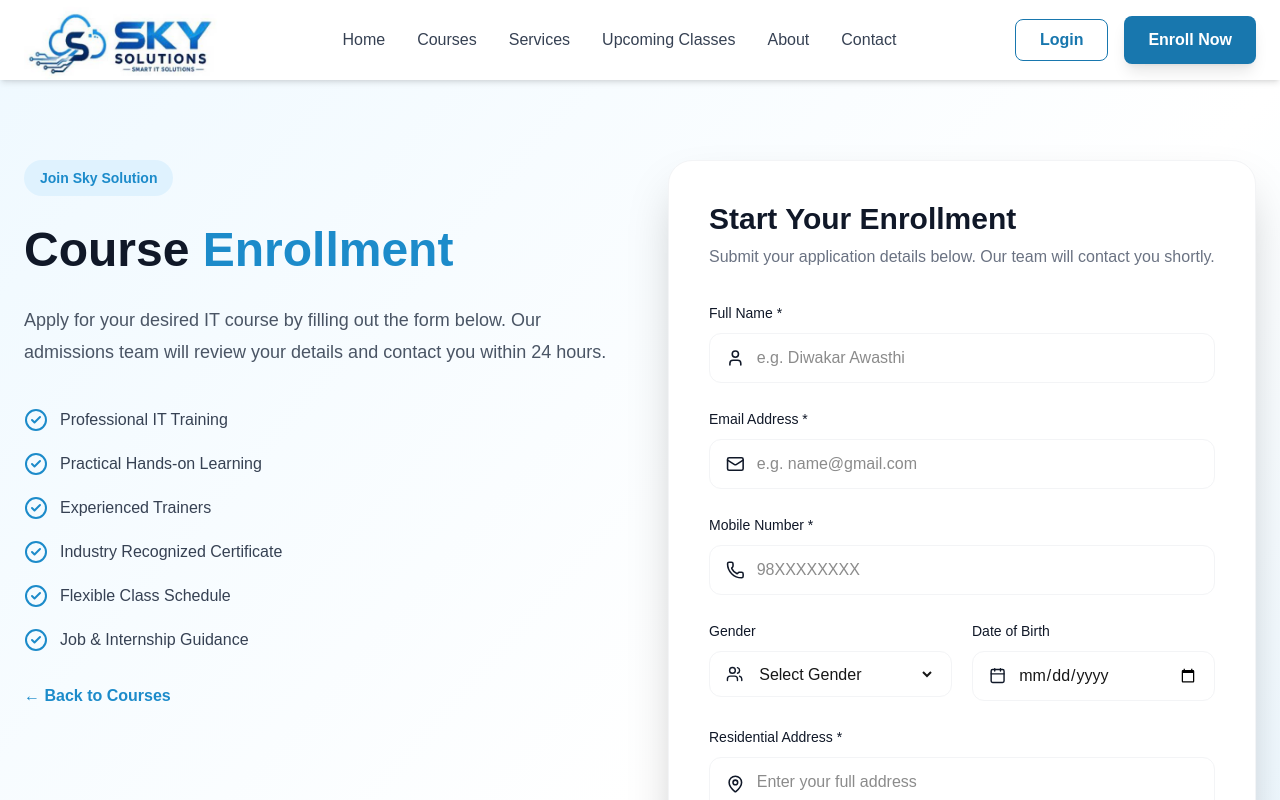
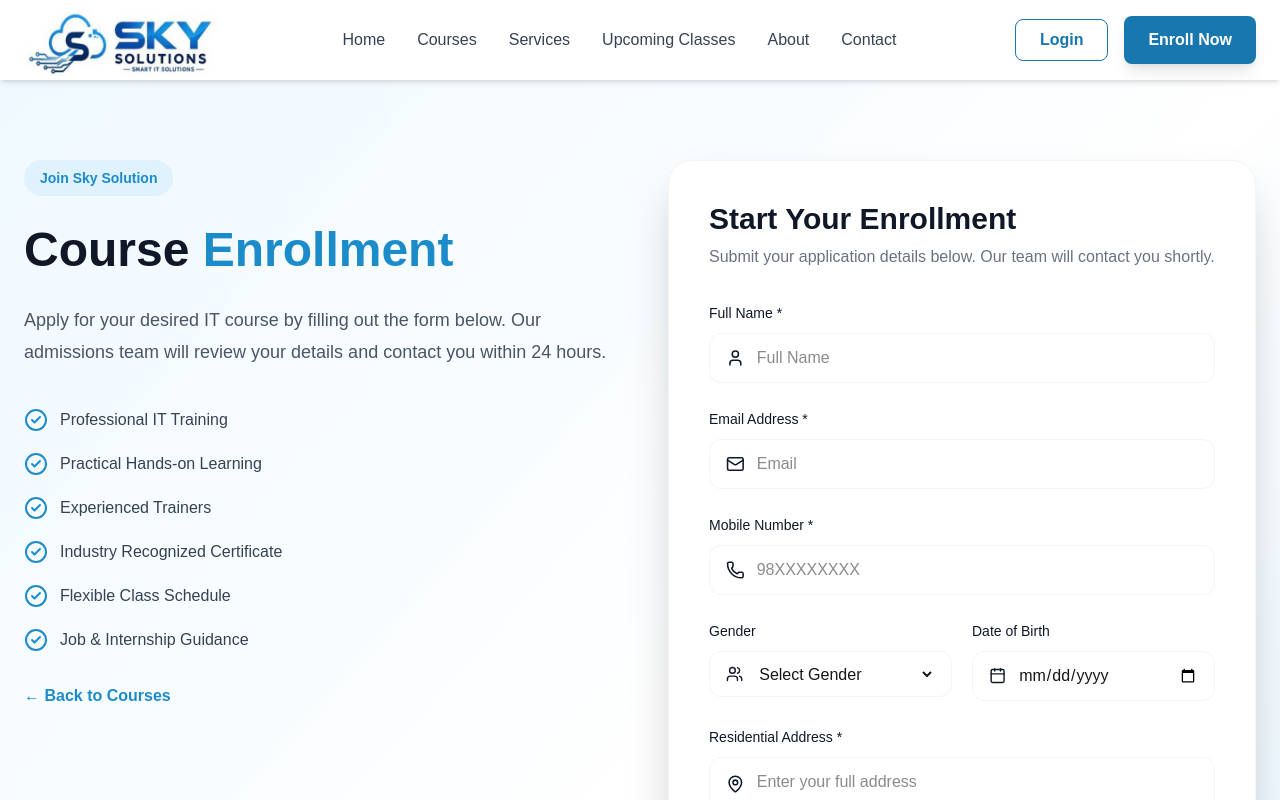
Before and after one commit to DiwakarAwasthi45/sky-solutions, a Next.js app: page /enrollment in a window 1280 px wide. Shown: the top 800 px of the page. Built offline with nearby package versions, Linux system fonts and the light colour scheme.

Commit message:
new  update

```diff
--- a/src/app/enrollment/page.jsx
+++ b/src/app/enrollment/page.jsx
@@ -96,7 +96,7 @@ function page() {
                   <User className="w-5 h-5 text-gray-900" />
                   <input
                     type="text"
-                    placeholder="e.g. Diwakar Awasthi"
+                    placeholder="Full Name"
                     className="ml-3 w-full outline-none text-sm sm:text-base"
                   />
                 </div>
@@ -111,7 +111,7 @@ function page() {
                   <Mail className="w-5 h-5 text-gray-900" />
                   <input
                     type="email"
-                    placeholder="e.g. name@gmail.com"
+                    placeholder="Email"
                     className="ml-3 w-full outline-none text-sm sm:text-base"
                   />
                 </div>
```
